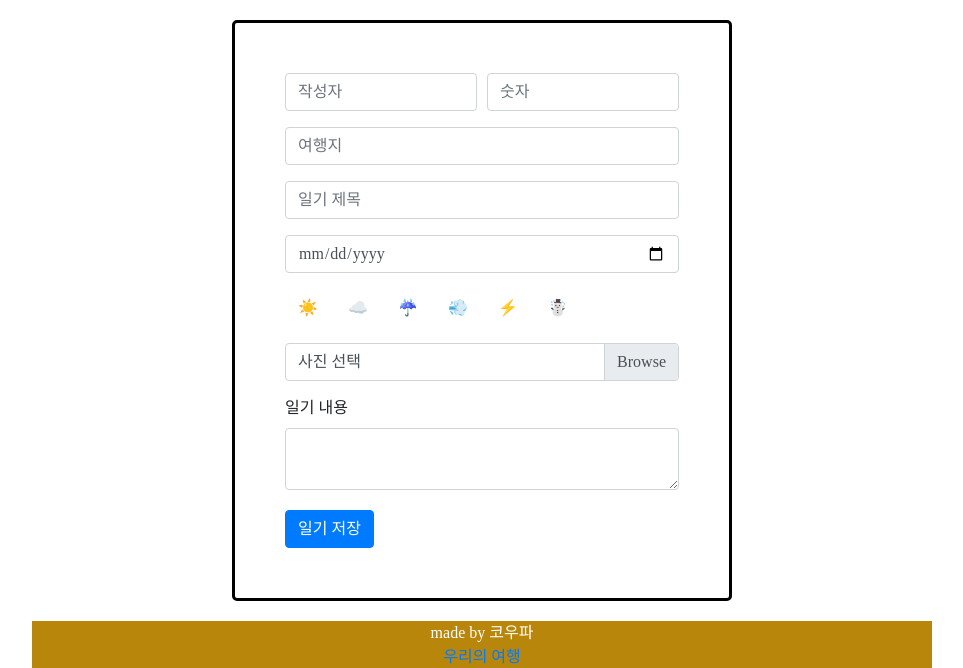
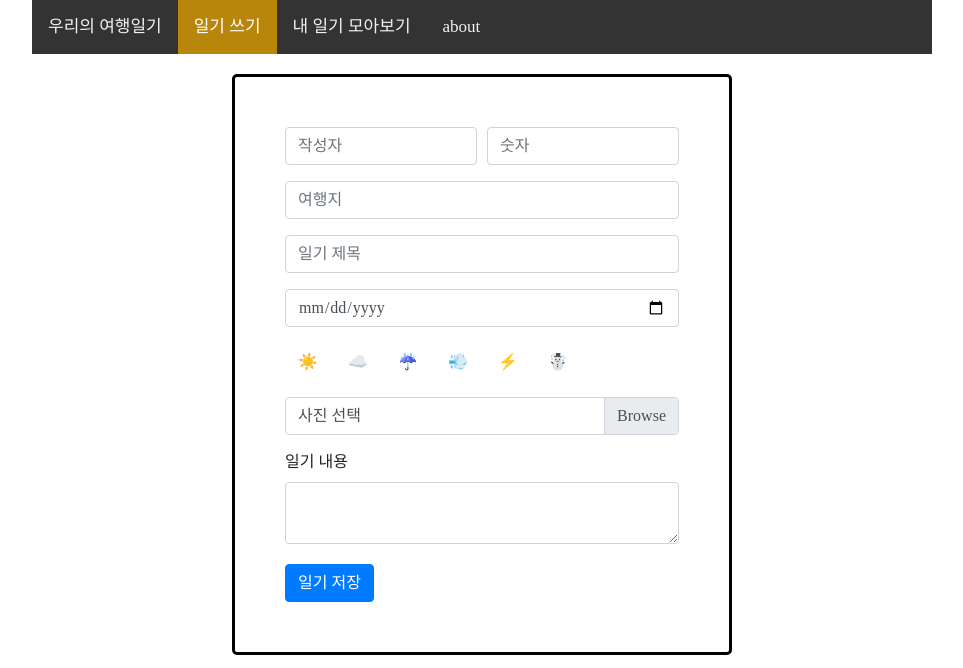
Before and after one commit to summerindigo/travellog-new, a Flask app: page /menu1 in a window 1280 px wide. Shown: the part 310-978 px from the top of the page, without its empty margins (158-1121 px from the left). Run offline with Flask 2, Linux system fonts and the light colour scheme; some libraries are stand-ins or nearby versions; some web fonts are replaced.

Commit message:
haein 수정

```diff
--- a/templates/index.html
+++ b/templates/index.html
@@ -128,7 +128,7 @@
         padding-top: 20px;
       }
 
-      @media screen and (max-width: 900px) {
+      @media only screen and (max-width: 900px) {
             .sitetop {
                 width: 100%;
                 height: 160px;
--- a/templates/write.html
+++ b/templates/write.html
@@ -150,7 +150,6 @@
             }
 
             .sitetitle {
-                margin: 0px;
                 padding: 50px 0px;
                 text-align: center;
                 font-family: "Arial Black", sans-serif;
@@ -232,6 +231,12 @@
     <div class="sitetop">
         <h1 class="sitetitle">우리의 여행</h1>
     </div>
+    <div class="topnav">
+        <a href="/">우리의 여행일기</a>
+        <a class="active" href="/menu1">일기 쓰기</a>
+        <a href="#mypost">내 일기 모아보기</a>
+        <a href="#about">about</a>
+    </div>
 </header>
 
 <div class="wrap">
```
